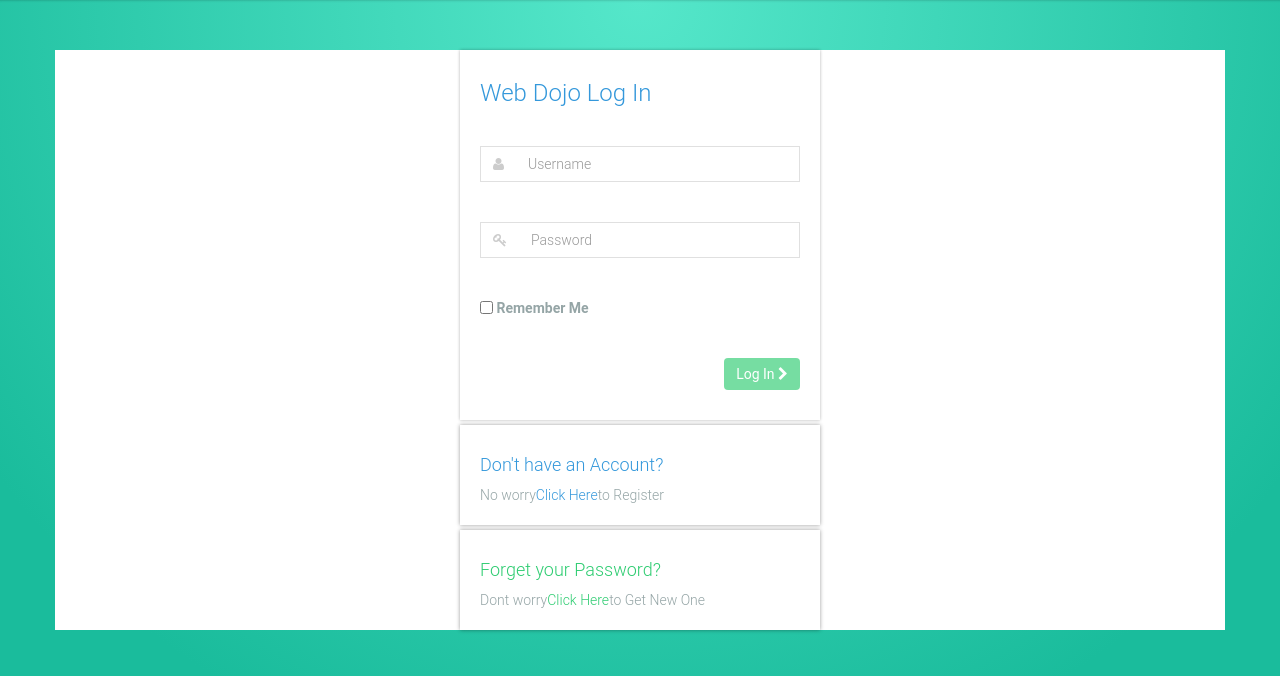
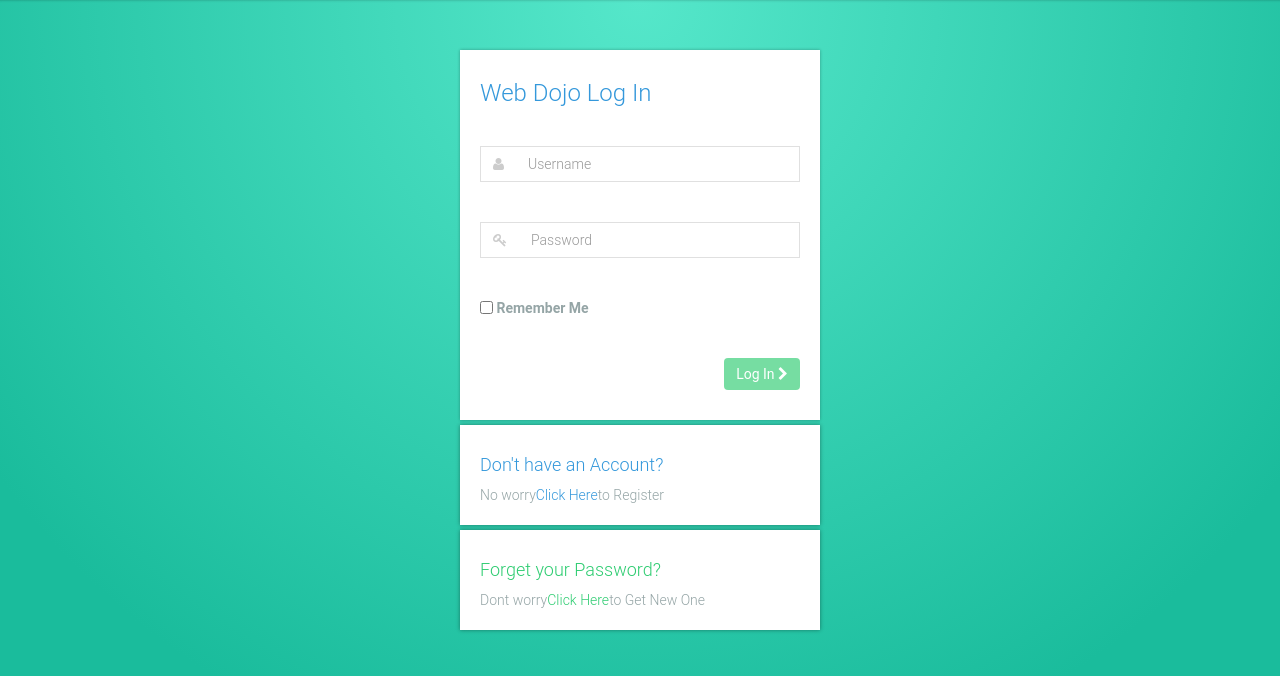
Before and after one commit to hstarorg/web-dojo, a Vue app in the folder client/: page /login in a window 1280 px wide. Shown: the top 676 px of the page. Built offline with nearby package versions, Linux system fonts and the light colour scheme.

Commit message:
Fix log page bug

```diff
--- a/client/src/pages/gists/AddGist.vue
+++ b/client/src/pages/gists/AddGist.vue
@@ -64,6 +64,7 @@
         <ace-editor v-model="codeFile.code" :mode="codeFile.mode" :theme="codeFile.editorTheme" :height="300"></ace-editor>
       </div>
     </form>
+    <br>
     <div class="code-operate-container">
       <button class="btn btn-info btn-block" @click.prevent="addFile()">Add File</button>
       <button class="btn btn-primary btn-block" @click.prevent="saveGist()">Save Gist</button>
--- a/client/src/pages/login/Login.vue
+++ b/client/src/pages/login/Login.vue
@@ -1,10 +1,4 @@
-<style>
-  #web-dojo-app,
-  body,
-  html {
-    height: 100%;
-  }
-
+<style lang="stylus">
   .page-login {
     background-color: #1abc9c;
     background-image: radial-gradient(circle farthest-side at center top, #55e7ca 0%, #1abc9c 100%);
@@ -17,6 +11,9 @@
     background-size: cover;
     position: relative;
     box-shadow: inset 0 3px 3px -3px rgba(0, 0, 0, 0.3);
+    .container{
+      background: initial;
+    }
   }
   .remember-box{
     float: left;
```
